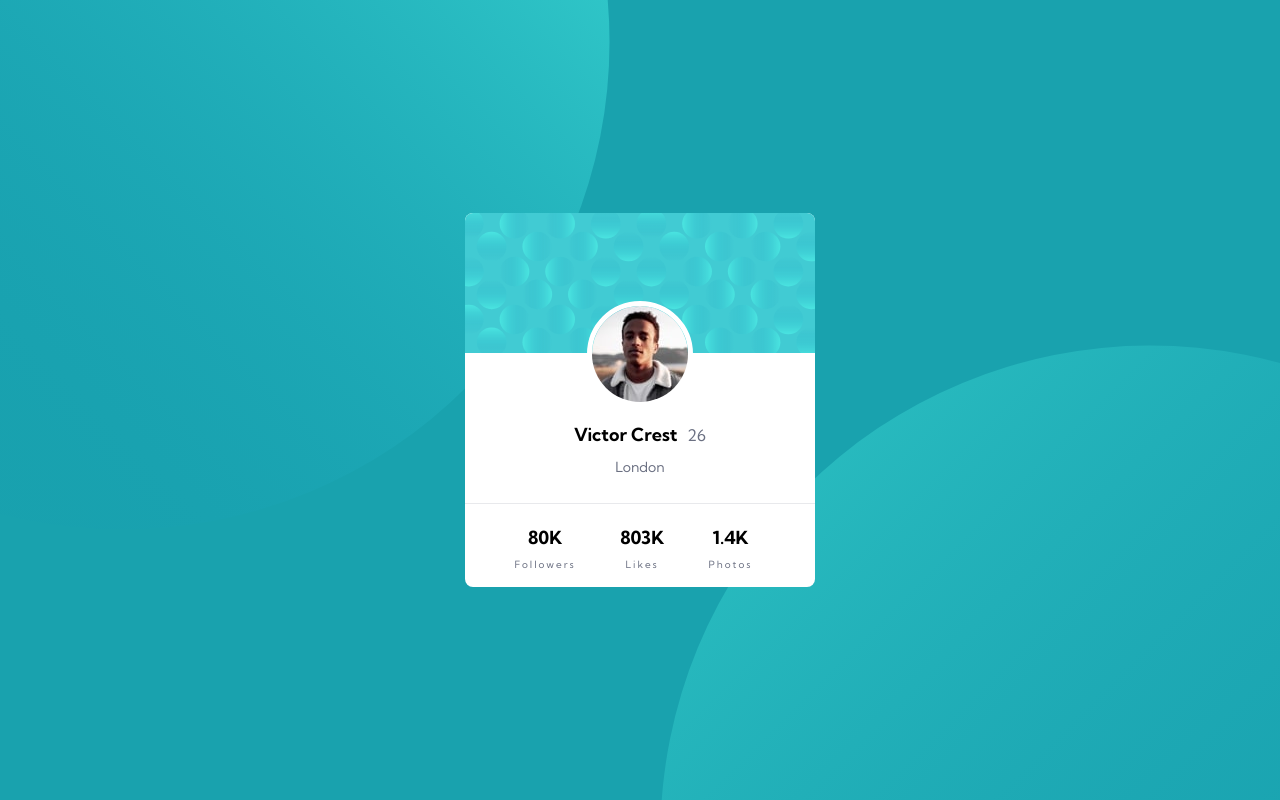
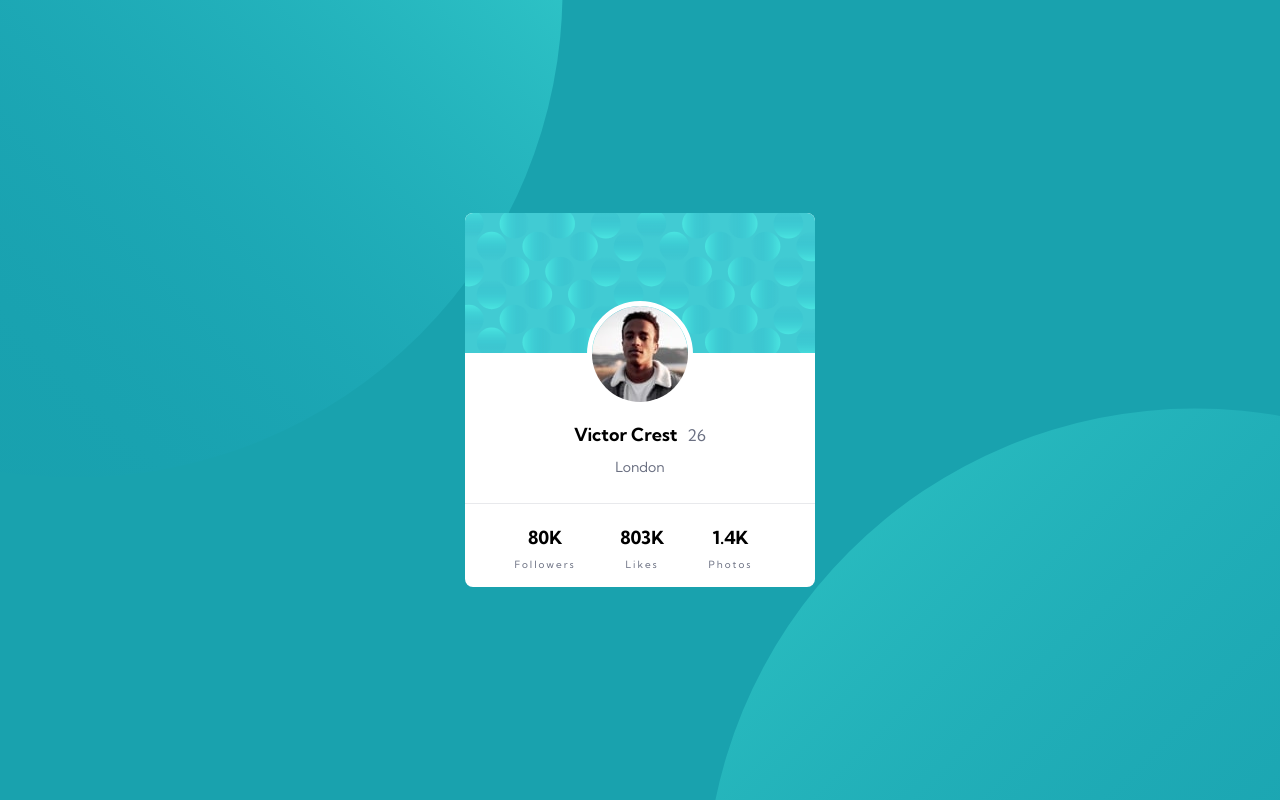
Before and after one commit to michaelakleer/profile-card-component-react, a React (Create React App) app: page / in a window 1280 px wide. Built offline with nearby package versions, Linux system fonts and the light colour scheme.

Commit message:
Changed position of background images

```diff
--- a/src/App.css
+++ b/src/App.css
@@ -100,9 +100,9 @@ ul {
   .App {
     height: 100vh;
     width: 100vw;
-    background: url(./images/bg-pattern-top.svg) no-repeat right 670px bottom
-        270px,
-      url(./images/bg-pattern-bottom.svg) no-repeat left 660px top 345px;
+    background: url(./images/bg-pattern-top.svg) no-repeat right 717px bottom
+        322px,
+      url(./images/bg-pattern-bottom.svg) no-repeat left 705px top 408px;
   }
 
   .container {
```
